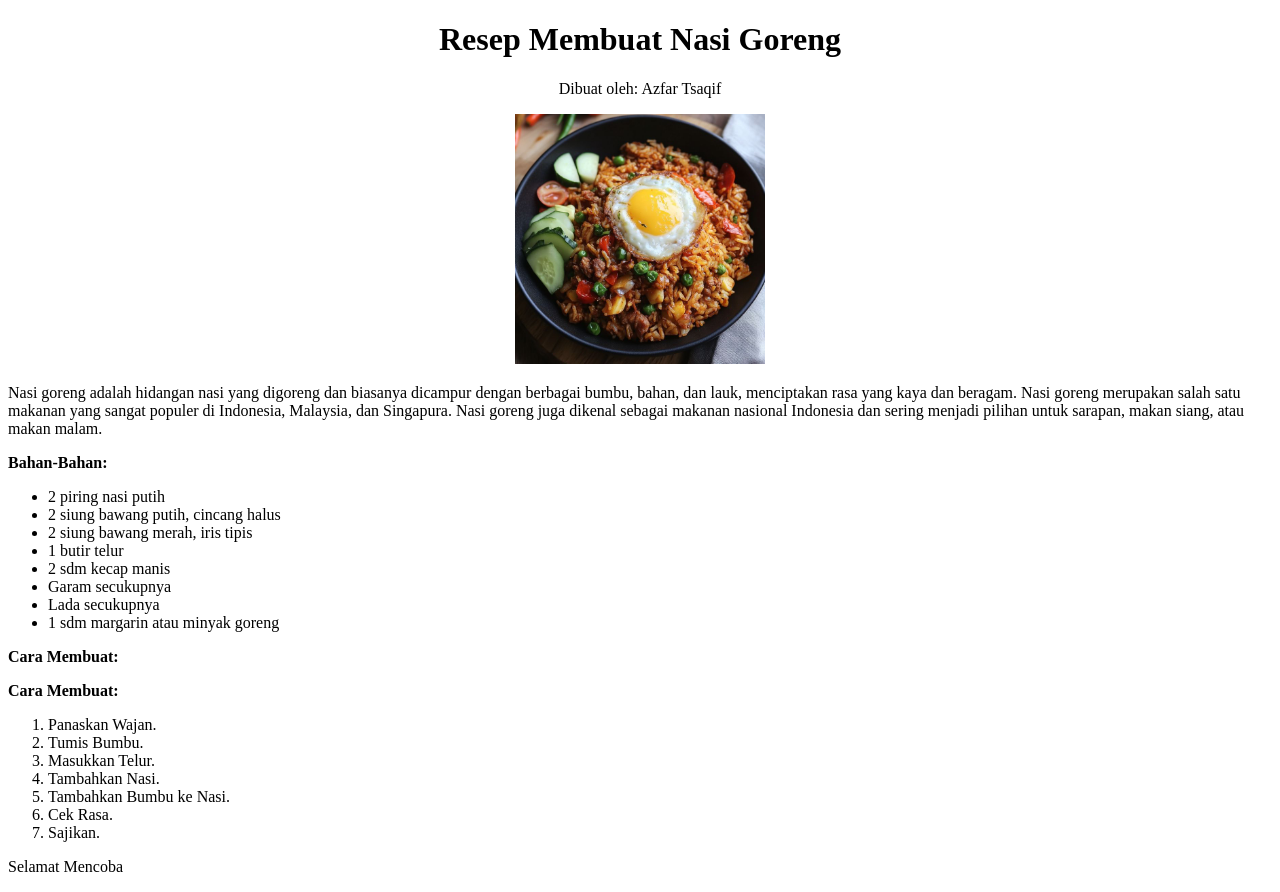
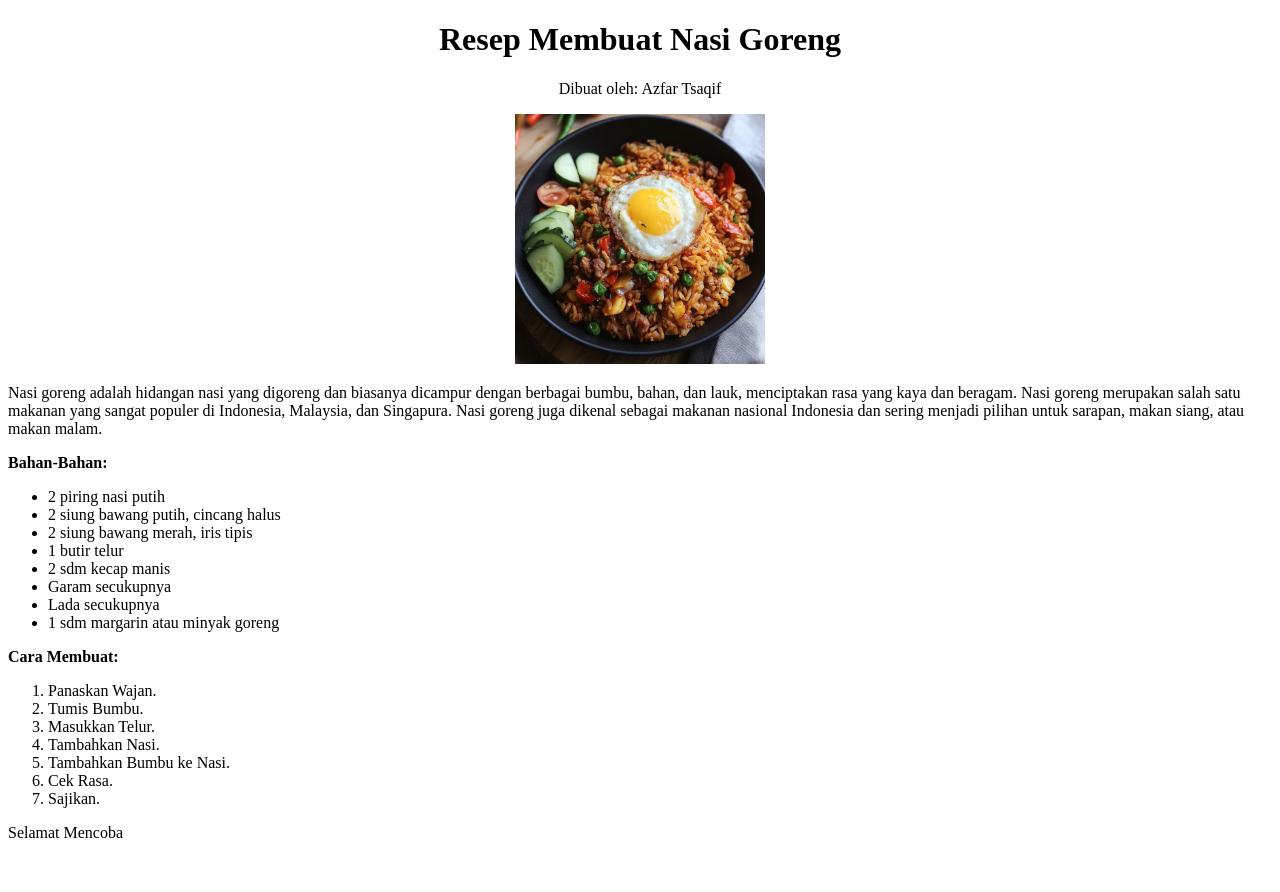
Before and after one commit to azfartsaqif26/Azfar-HTML-2, a plain HTML site: page index.html in a window 1280 px wide. After the commit the page ends 858 px from the top, so only its background shows below. Drawn offline with Linux system fonts and the light colour scheme.

Commit message:
Update index.html

```diff
--- a/index.html
+++ b/index.html
@@ -22,7 +22,6 @@
             <li>1 sdm margarin atau minyak goreng</li>
         </ul>
         <p><b>Cara Membuat:</b></p>
-         <p><b>Cara Membuat:</b></p>
         <ol>
             <li>Panaskan Wajan.</li>
             <li>Tumis Bumbu.</li>
@@ -33,4 +32,5 @@
             <li>Sajikan.</li>
         </ol>
         <p>Selamat Mencoba</p>
+
 </body>
```
